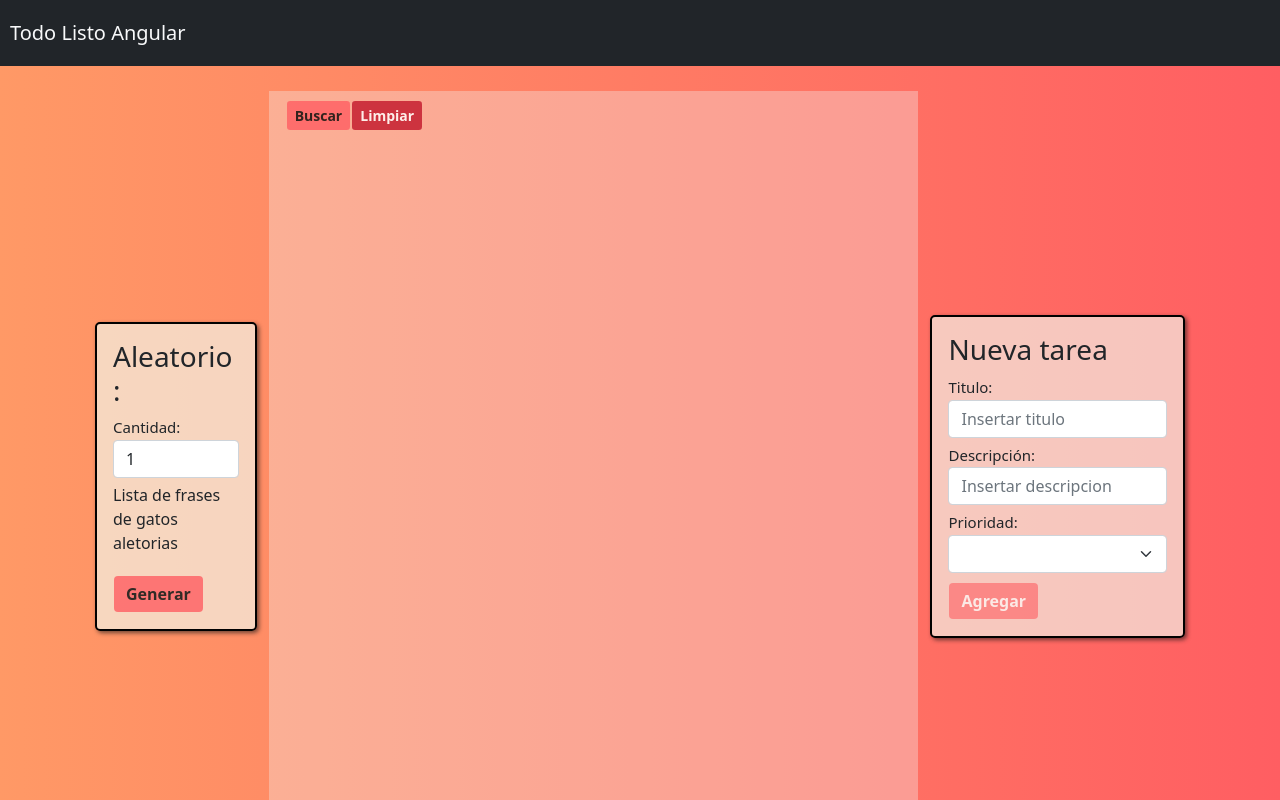
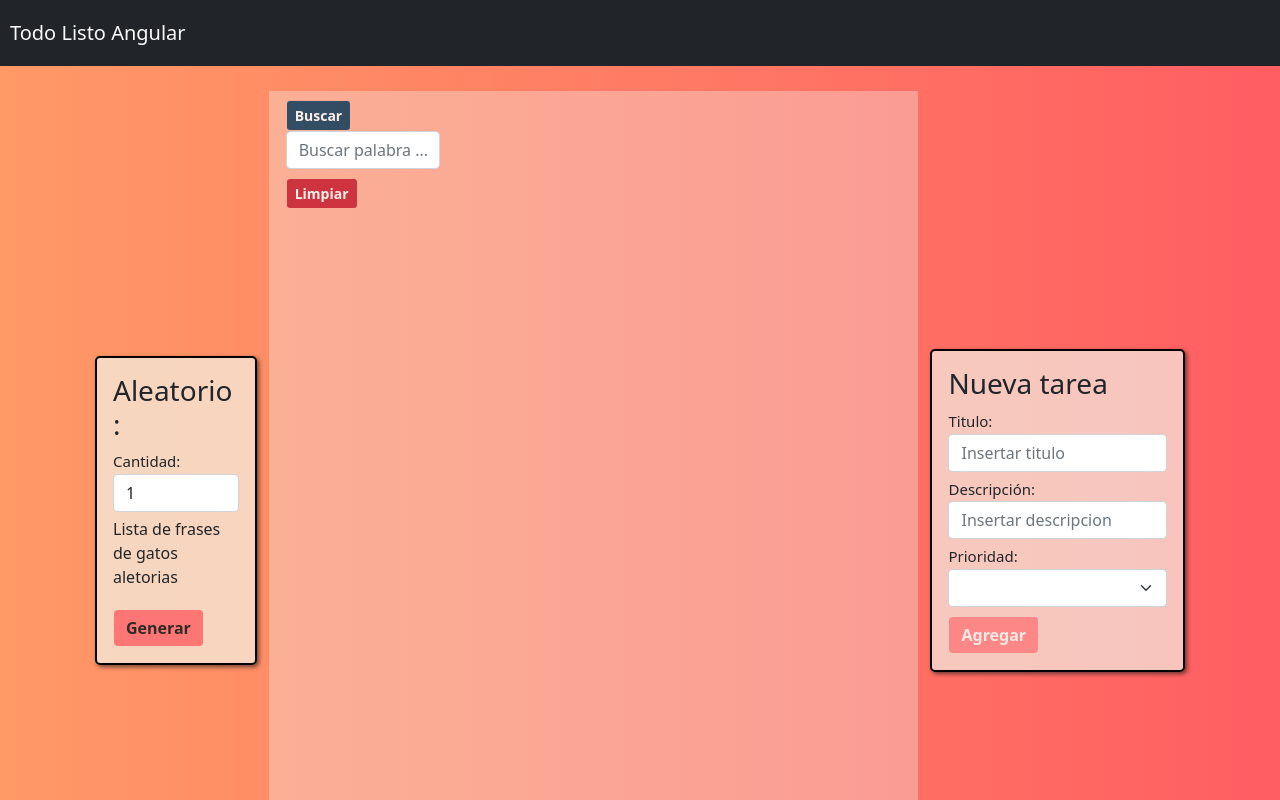
Before and after one commit to CamiloPenagos99/TodoApp, an Angular app: page / in a window 1280 px wide. Shown: the top 800 px of the page. Built offline with nearby package versions, Linux system fonts and the light colour scheme.

Commit message:
To-do angular complete

```diff
--- a/src/app/app.component.html
+++ b/src/app/app.component.html
@@ -6,7 +6,7 @@
 
 <div class="container" style="padding: 25px">
   <div class="row">
-    <div class="col-md-2 formi">
+    <div class="col-xl-2 formi">
       <div class="card mt-5" style="">
         <div class="card-body col-auto">
           <h3 class="card-title">Aleatorio:</h3>
@@ -26,14 +26,15 @@
     </div>
 
 
-    <div class="col-md-7" style="background-color: #f2f2f256;">
+    <div class="col-lg-7" style="background-color: #f2f2f256;">
       <div class="buttoner" style="padding: 5px">
-        <button class="btn btn-sm">Buscar</button>
+        <button class="btn btn-sm search" (click)="searchInArray()" [disabled]="false">Buscar</button >
+        <span><input type="text" name="search" #search="ngModel" [(ngModel)]="searchWord"  placeholder="Buscar palabra ..."  class="form-control" required style="width: 25%;"></span>
         <button class="btn del btn-sm" (click)="cleanListTask()">Limpiar</button></div>
       <div class="content-list">
       <ul class="list-group">
           <li
-          *ngFor="let task of getTasks()"
+          *ngFor="let task of getTasks() | searchin:searchWord"
           class="list-group-item "
           fade
           [class.actived] = "task==currenTask"
@@ -64,7 +65,7 @@
       </div>
     </div>
 
-    <div class="col-md-3 formi" >
+    <div class="col-lg-3 formi" >
       <div class="card mt-5" style="">
         <div class="card-body col-auto">
           <span *ngIf="editing"><h3 class="card-title">Editar tarea</h3></span>
@@ -87,9 +88,9 @@
             </form>
           </div>
 
-          <span *ngIf="editing"><button (click)="updateTask()" class="btn btn-primary btnedit"
+          <span *ngIf="editing"><button (click)="updateTask(TaskForm)" class="btn btn-primary btnedit"
             [disabled]="!TaskForm.valid">Editar</button></span>
-          <span *ngIf="!editing"><button (click)="addTask()" class="btn btn-primary btnadd" [disabled]="!TaskForm.valid">Agregar</button></span>
+          <span *ngIf="!editing"><button (click)="addTask(TaskForm)" class="btn btn-primary btnadd" [disabled]="!TaskForm.valid">Agregar</button></span>
         </div>
       </div>
 
--- a/src/app/app.component.ts
+++ b/src/app/app.component.ts
@@ -12,6 +12,7 @@ export class AppComponent implements OnInit {
 
   title = 'Angular-TodoList';
   numberFacts=1;
+  searchWord="";
 
   currenTask:Task = new Task(0,"","","",false);
   aux:Task = new Task(0,"","","",false);
@@ -53,11 +54,12 @@ export class AppComponent implements OnInit {
  }
 
   //Agregar tarea
-  addTask(){
+  addTask(form:any){
     this.currenTask.id=this.tasks.length+1;
     this.tasks.push(this.currenTask);
     this.persistence(this.tasks)
     this.currenTask = new Task(0,"","","",false);
+    form.reset();
   }
 
   //Marcar tarea como realizada
@@ -89,10 +91,11 @@ export class AppComponent implements OnInit {
   }
 
   //guardar cambios tarea
-  updateTask(){
+  updateTask(form:any){
     this.currenTask = new Task(0,"","","",false);
     this.editing=false;
     this.persistence(this.tasks)
+    form.reset();
   }
 
   //Metodos de la lista que es consumida de la api
@@ -116,8 +119,10 @@ export class AppComponent implements OnInit {
   cleanListTask(){
     localStorage.clear();
     this.tasks=[];
+    this.searchWord="";
   }
 
+  //Llenar array del componente, con las frases del api array
   loadFactsArray(array:Array<any>){
     for (let i = 0; i < array.length ; i++) {
       const obj=array[i];
@@ -127,4 +132,9 @@ export class AppComponent implements OnInit {
   }
   }
 
+  //Buscar coincidencias con palabra
+  searchInArray(){
+    alert("Puedes buscar desde el recuadro");
+  }
+
 }
--- a/src/app/app.module.ts
+++ b/src/app/app.module.ts
@@ -9,12 +9,14 @@ import { FormsModule } from '@angular/forms';
 
 //Moudulo de peticiones http
 import {HttpClientModule} from "@angular/common/http";
+import { SearchinPipe } from './pipes/searchin.pipe';
 
 
 
 @NgModule({
   declarations: [
-    AppComponent
+    AppComponent,
+    SearchinPipe
   ],
   imports: [
     BrowserModule,
--- /dev/null
+++ b/src/app/pipes/searchin.pipe.ts
@@ -0,0 +1,22 @@
+import { Pipe, PipeTransform } from '@angular/core';
+
+@Pipe({
+  name: 'searchin'
+})
+export class SearchinPipe implements PipeTransform {
+
+  transform(value:any, arg:any): any {
+    const array:any = [];
+    if(arg=='' || arg.length<1) return value;
+
+    for (const task of value) {
+        const desc = task.description.toLowerCase()
+      if(desc.indexOf(arg.toLowerCase()) > -1){
+         // console.log("coincidencia");
+         array.push(task)
+      }
+    }
+    return array;
+  }
+
+}
--- a/src/app/services/api.service.service.ts
+++ b/src/app/services/api.service.service.ts
@@ -22,7 +22,7 @@ export class Service {
     return msg;
   }
 
-  //Consumir la api
+  //Consumir la api, usando cadena de consulta
   getGatFacts(num:string):Observable<any>{
     let header = new HttpHeaders().set('Content-Type','application/json');
 
@@ -30,4 +30,6 @@ export class Service {
   }
 
 
+
+
 }
--- a/src/styles.css
+++ b/src/styles.css
@@ -70,6 +70,7 @@ h4::first-letter{
     display: flex;
     align-items: center;
     justify-content: center;
+    margin-bottom: 10px;
 
 }
 
@@ -167,3 +168,13 @@ h4::first-letter{
 
     padding: none;
 }
+
+.search{
+    background-color: #003559;
+    color: white;
+}
+
+.search:hover{
+    background-color: #065e99;
+    color: white;
+}
```
Also changed, not shown: 1 other file (tests, documents, lock files or other folders).
